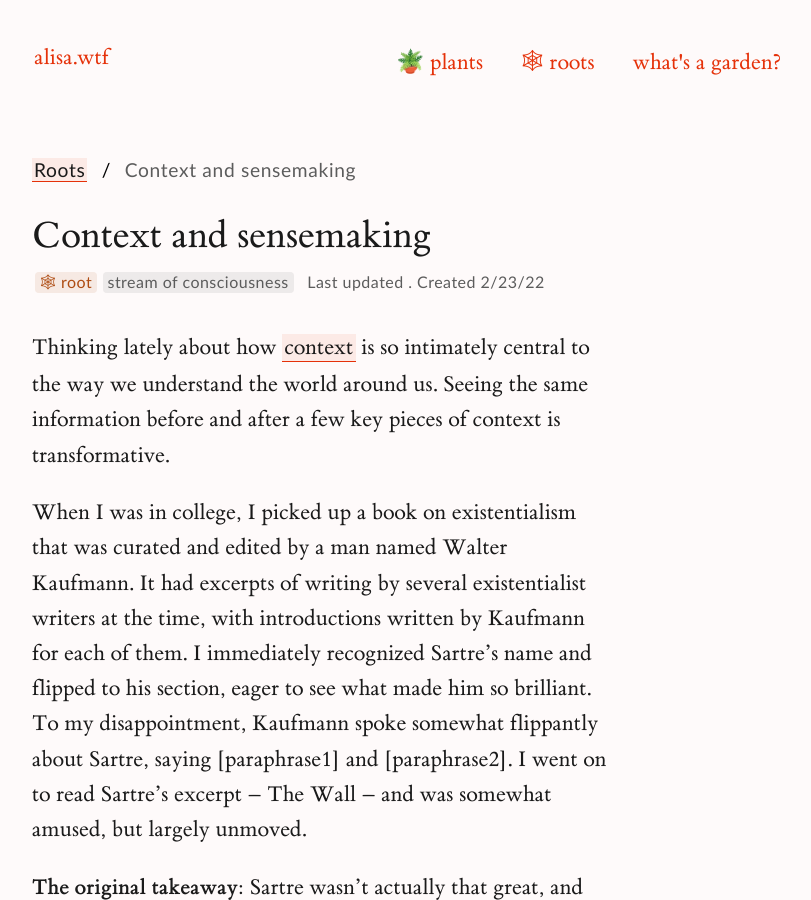
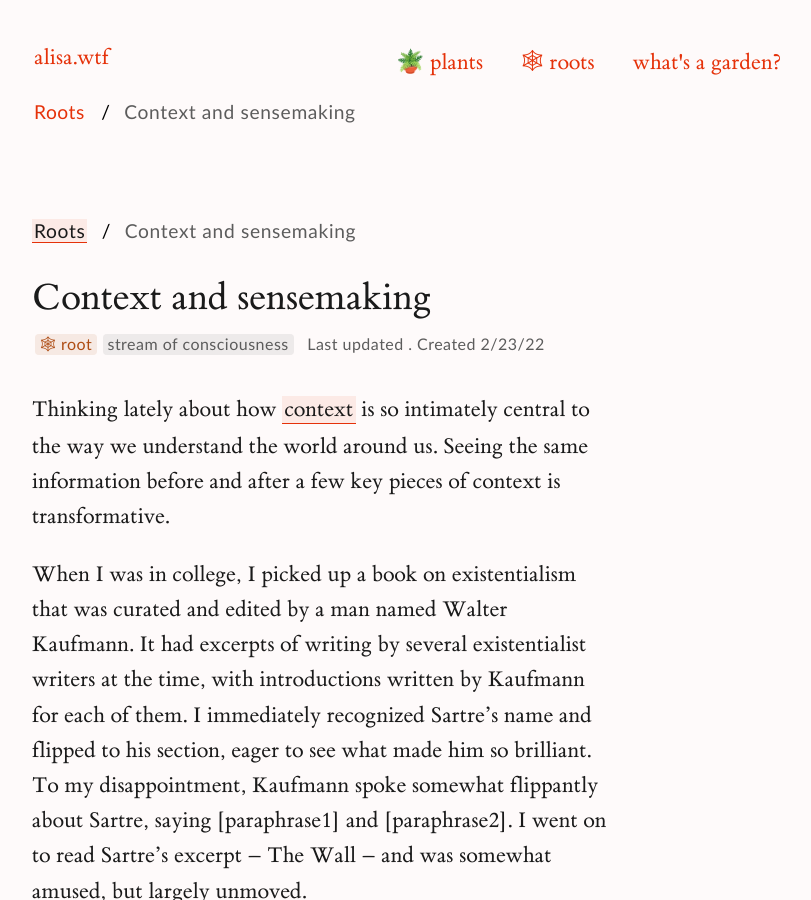
Before and after one commit to alisasgithub/alisa-digital-garden, a Jekyll site: the page built from _notes/roots-posts/context-sensemaking.md, in a window 1280 px wide and 900 px high. Shown: the whole window, without its empty margins (224-1035 px from the left). Built offline with Jekyll 4.4.1, drawn with Linux system fonts in a browser that asks for light colours.

Commit message:
adds breadcrumbs

```diff
--- a/_includes/nav.html
+++ b/_includes/nav.html
@@ -16,3 +16,10 @@
         </ul>
     </span>
 </div>
+
+{% if page.category == 'wiki' or page.category == 'post' %}
+<ul class="breadcrumb sans">
+    <li><a class="internal-link sans" href="#">Roots</a></li>
+    <li>{{ page.title }}</li>
+</ul>
+{% endif %}
```
